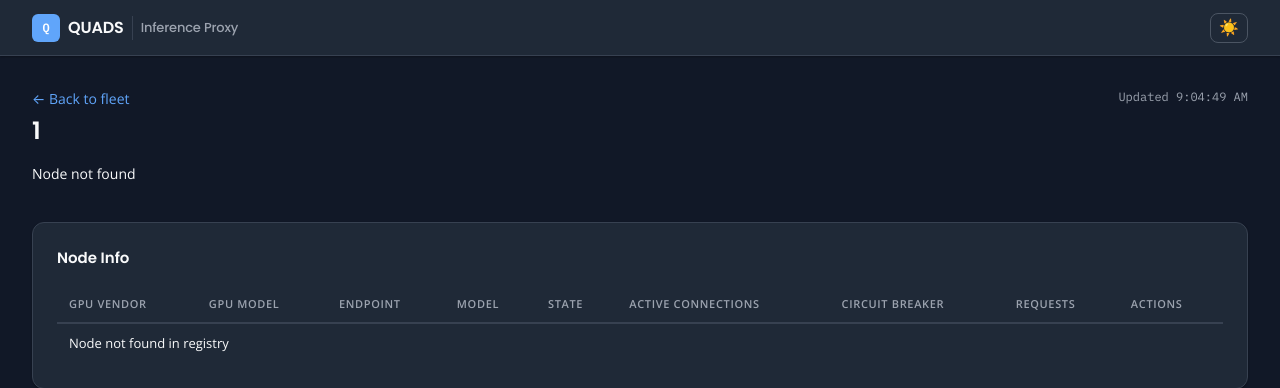
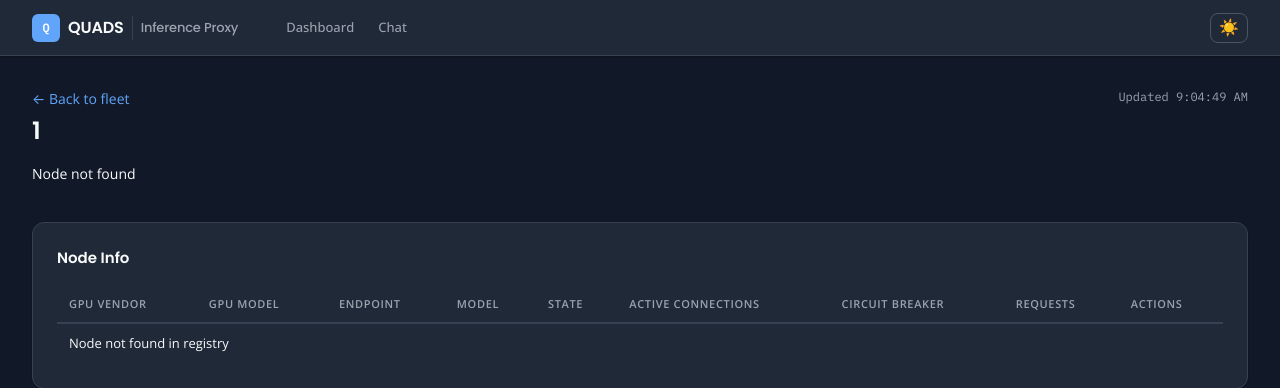
Before and after one commit to grafuls/qiip, a FastAPI app: page /dashboard/nodes/1 in a window 1280 px wide. Shown: the top 388 px of the page. Run offline with FastAPI, Linux system fonts and the light colour scheme; data that the repository does not hold is empty; parts of the project's set-up code (start-up, migrations or seed data) failed here and were passed over.

Commit message:
refactor(dashboard): move nav-link styles from chat.css to shared dashboard.css and add navigation to node detail page

```diff
--- a/inference_proxy/static/css/dashboard.css
+++ b/inference_proxy/static/css/dashboard.css
@@ -111,6 +111,29 @@ main { padding: 0; }
   font-weight: 400;
   font-size: 0.8125rem;
   color: var(--text-light);
+}
+
+/* --- Nav links --- */
+.nav-links {
+  display: flex;
+  gap: 0.5rem;
+  margin-left: 1.5rem;
+}
+
+.nav-link {
+  font-size: 0.8125rem;
+  font-weight: 500;
+  color: var(--text-light);
+  text-decoration: none;
+  padding: 0.25rem 0.5rem;
+  border-radius: var(--radius);
+  transition: color 0.15s, background 0.15s;
+}
+
+.nav-link:hover {
+  color: var(--text);
+  background: var(--bg);
+  text-decoration: none;
 }
 
 /* --- Theme toggle --- */
@@ -531,6 +554,7 @@ footer p { margin: 0; }
 @media (prefers-reduced-motion: reduce) {
   .toast { transition: none; }
   td button { transition: none; }
+  .nav-link { transition: none; }
   .setup-form input[type="text"] { transition: none; }
   .setup-form button { transition: none; }
 }
--- a/inference_proxy/templates/node_detail.html
+++ b/inference_proxy/templates/node_detail.html
@@ -17,6 +17,10 @@
             QUADS
             <span class="brand-sep" aria-hidden="true"></span>
             <span class="brand-sub">Inference Proxy</span>
+        </div>
+        <div class="nav-links">
+            <a href="/dashboard" class="nav-link">Dashboard</a>
+            <a href="/chat" class="nav-link">Chat</a>
         </div>
         <button class="theme-toggle" onclick="let t=document.documentElement.dataset.theme==='dark'?'light':'dark';document.documentElement.dataset.theme=t;localStorage.setItem('theme',t);this.textContent=t==='dark'?'☀️':'🌙'" aria-label="Toggle theme"><script>document.write(__t==='dark'?'☀️':'🌙')</script></button>
     </nav>
```
Also changed, not shown: inference_proxy/static/css/chat.css (+0 -25 lines).
